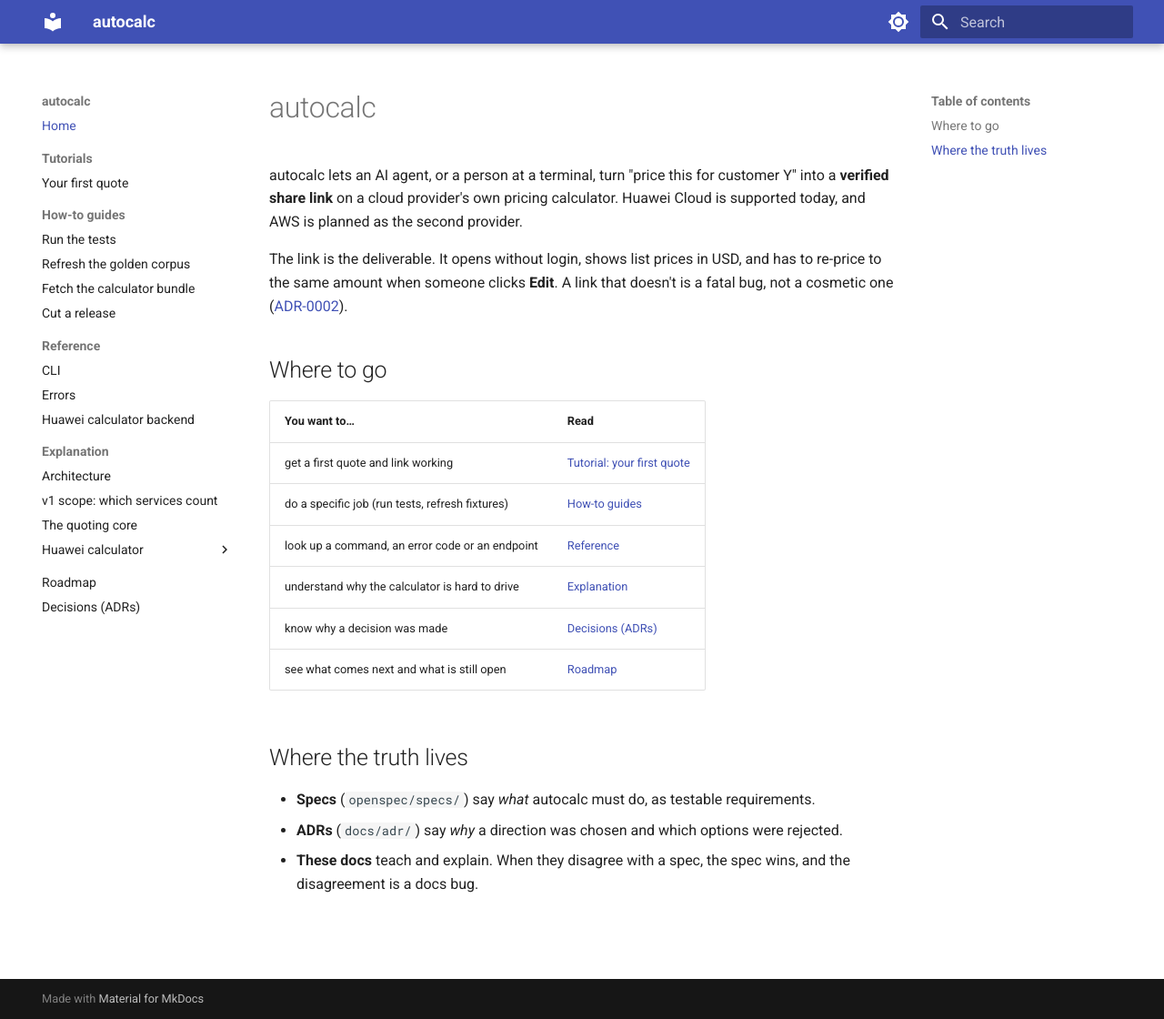
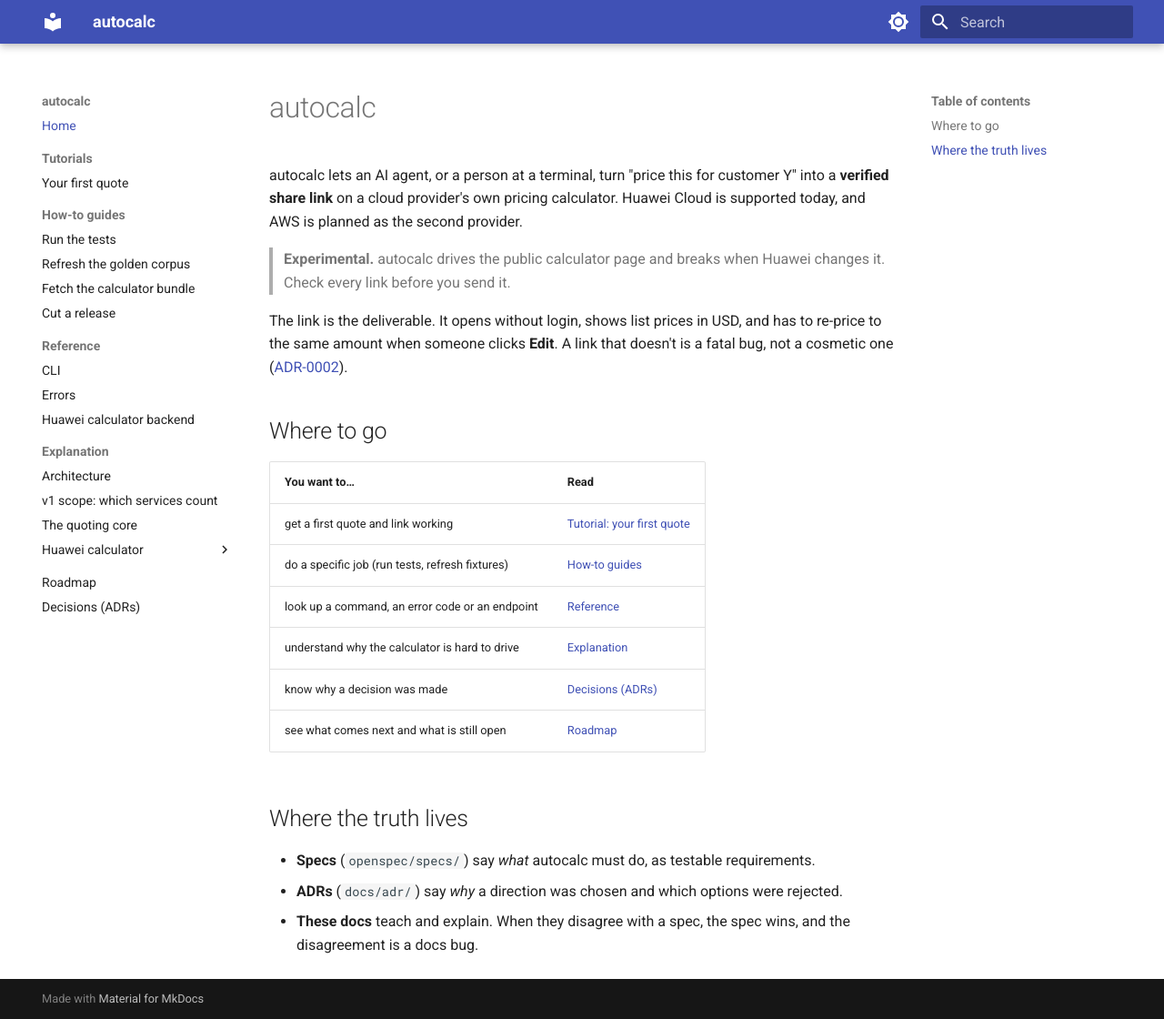
Before and after one commit to araujoviana/autocalc, an MkDocs documentation site: the page built from docs/index.md, in a window 1280 px wide and 1120 px high. Shown: the whole window at 91% size. Built offline with MkDocs 1.6.1 and Material for MkDocs 9.7.7, drawn with Linux system fonts in a browser that asks for light colours.

Commit message:
readme: say plainly that it is experimental and breaks when Huawei changes the page

```diff
--- a/docs/index.md
+++ b/docs/index.md
@@ -3,6 +3,8 @@
 autocalc lets an AI agent, or a person at a terminal, turn "price this for customer Y" into a
 **verified share link** on a cloud provider's own pricing calculator. Huawei Cloud is supported
 today, and AWS is planned as the second provider.
+
+> **Experimental.** autocalc drives the public calculator page and breaks when Huawei changes it. Check every link before you send it.
 
 The link is the deliverable. It opens without login, shows list prices in USD, and has to
 re-price to the same amount when someone clicks **Edit**. A link that doesn't is a fatal bug,
```
Also changed, not shown: README.md (+7 -0 lines).
